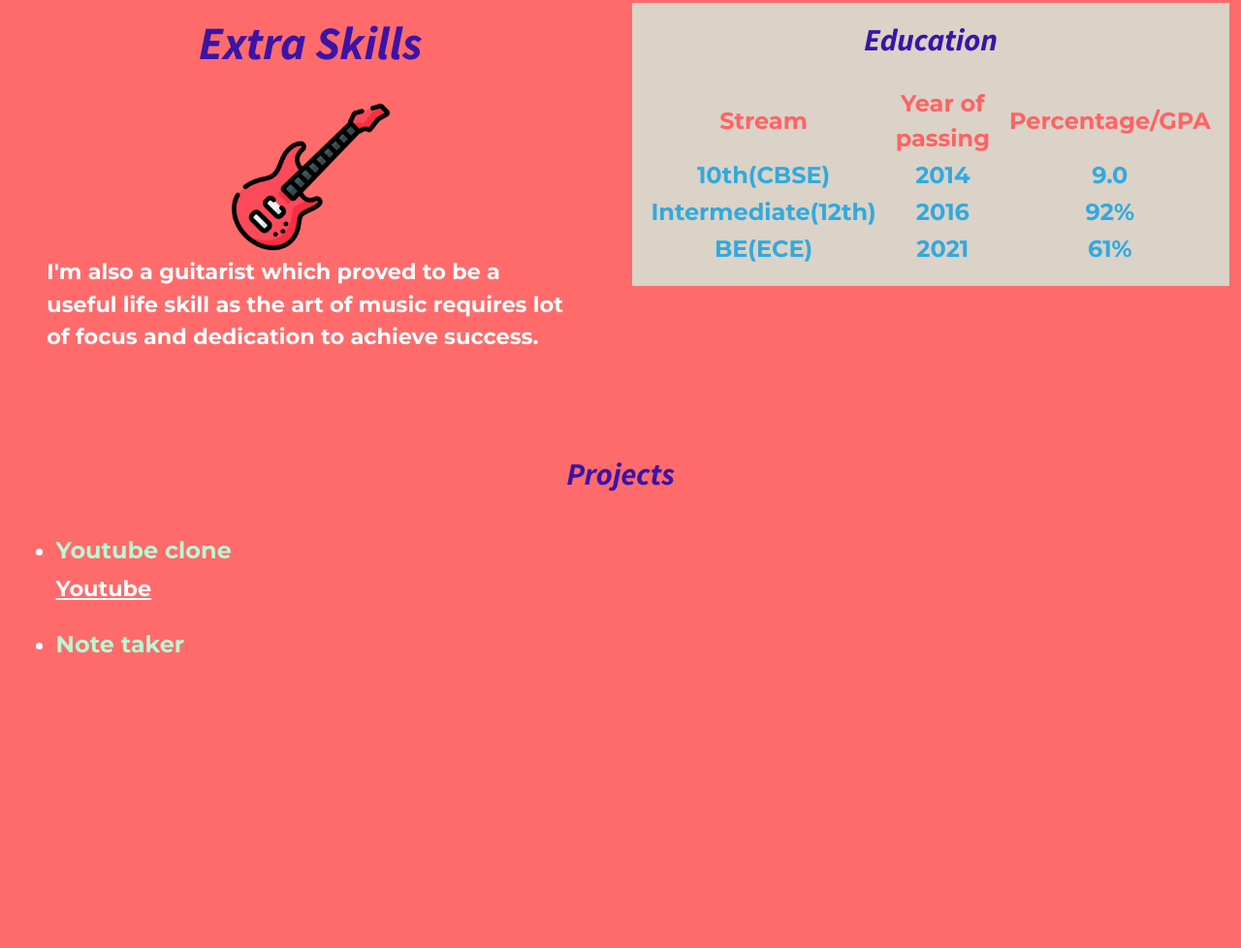
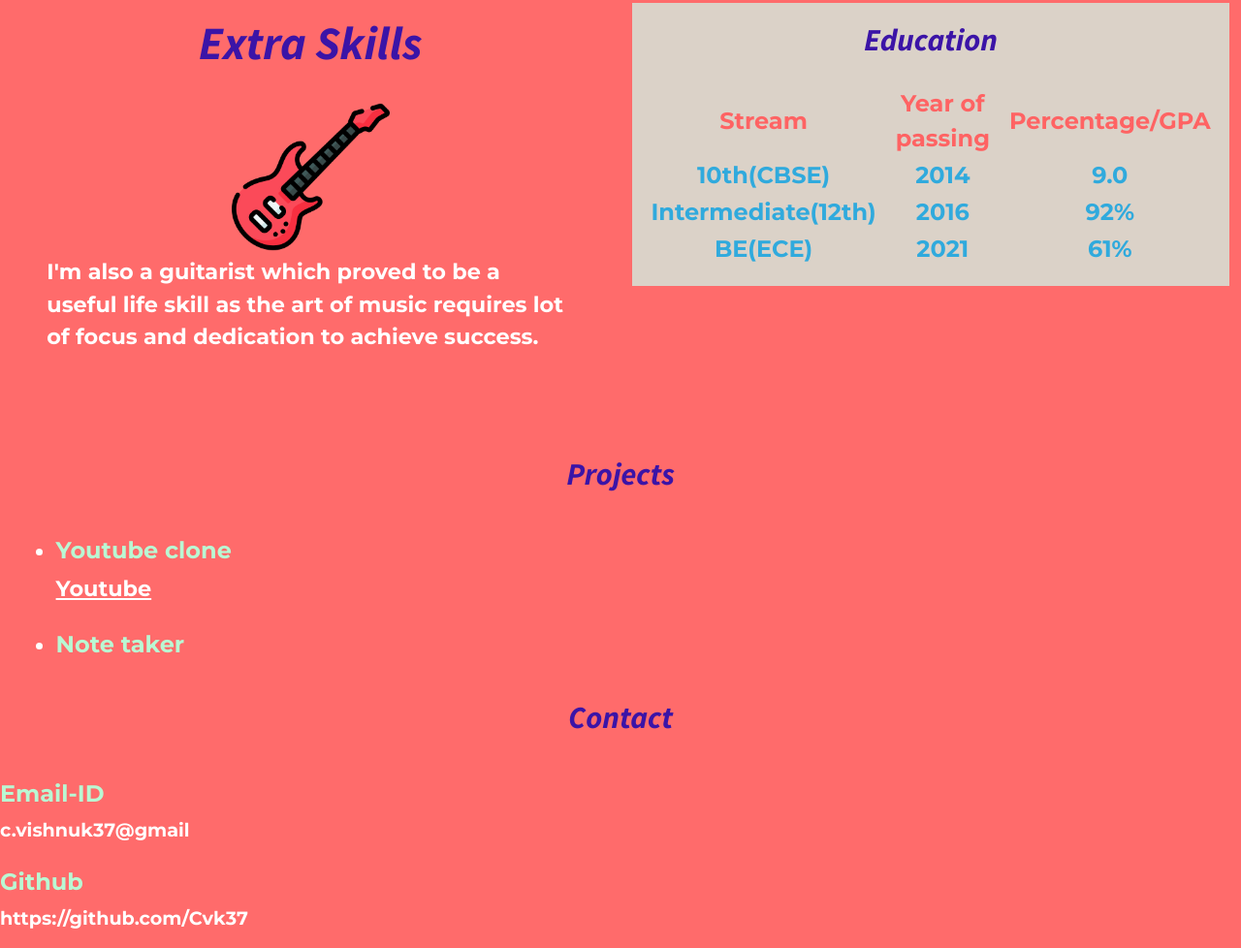
Before and after one commit to Cvk37/Portfolio-assignment-project, a plain HTML site: page Portfolio Assignment/index1.html in a window 1280 px wide. Shown: the part 980-1958 px from the top of the page at 97% size. Before the commit the page ends 1701 px from the top, so only its background shows below. Drawn offline with nearby package versions, Linux system fonts and the light colour scheme.

Commit message:
Update index1.html

```diff
--- a/Portfolio Assignment/index1.html
+++ b/Portfolio Assignment/index1.html
@@ -47,7 +47,7 @@
   <section id="Intro">
     <div class="container-fluid intro-div">
       <h1><b>I'm Vishnu Koundinya</b></h1>
-      <p> An aspiring Web developer from Hyderabad. I have a good understanding of Html and CSS and a fair bit of Javascript, I'm actively trying to improve my skills to become a full stack developer.I also have adequete knowledge of C++ and Python and I'm always open to learn new programming languages.</p>
+      <p> An aspiring Web developer from Hyderabad. I have a good understanding of Html and CSS and a fair bit of Javascript, I'm actively trying to improve my skills to become a full stack developer.I also have adequete knowledge of C++ and Python and I'm always willing to learn new programming languages.</p>
     </div>
     <br>
   </section>
@@ -159,6 +159,15 @@
   </li>
   </ul>
 </section>
+<section id="contact">
+  <h2>Contact</h2>
+ <h4>
+   Email-ID
+ </h4>
+ <p>c.vishnuk37@gmail</p>
+ <h4>Github</h4>
+ <p>https://github.com/Cvk37</p>
+</section>
 <script src="https://cdn.jsdelivr.net/npm/bootstrap@5.0.2/dist/js/bootstrap.bundle.min.js" integrity="sha384-MrcW6ZMFYlzcLA8Nl+NtUVF0sA7MsXsP1UyJoMp4YLEuNSfAP+JcXn/tWtIaxVXM" crossorigin="anonymous"></script>
 </body>
 </html>
```
